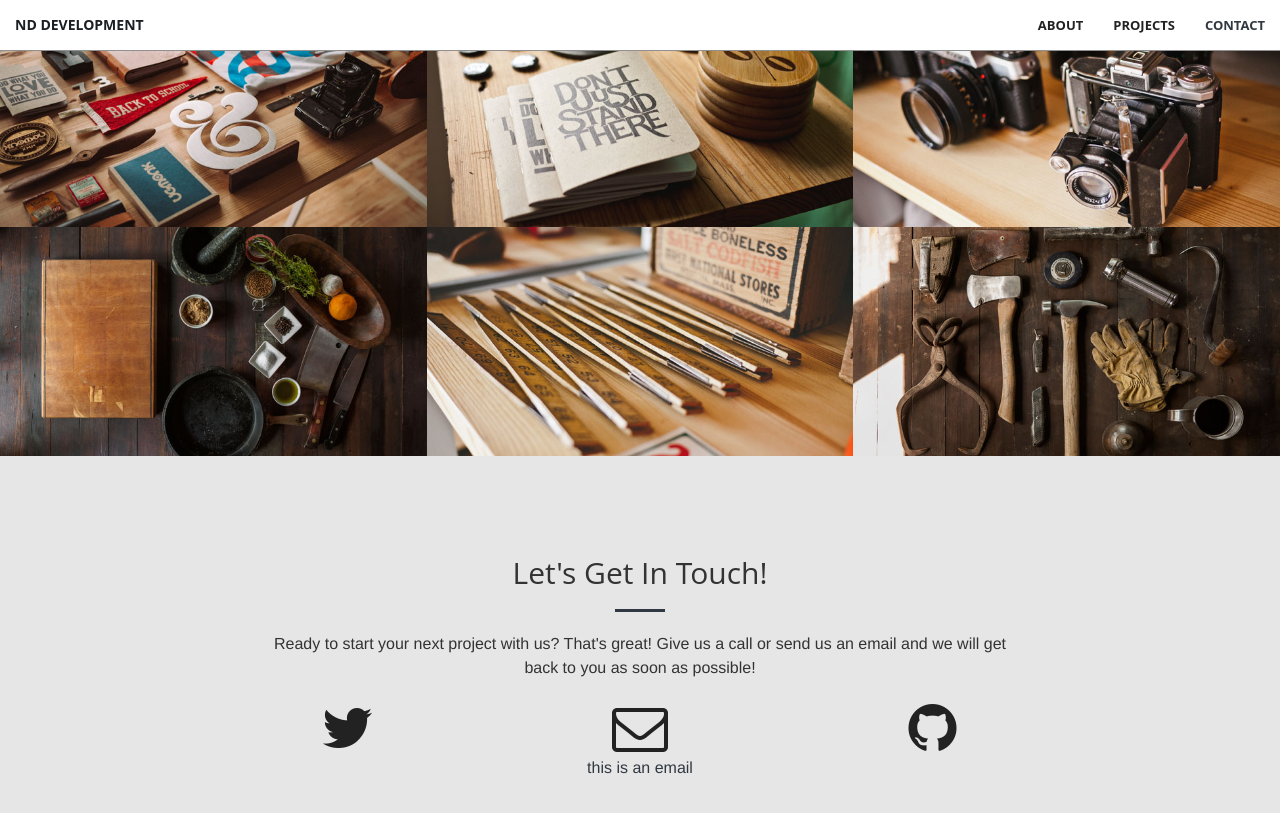
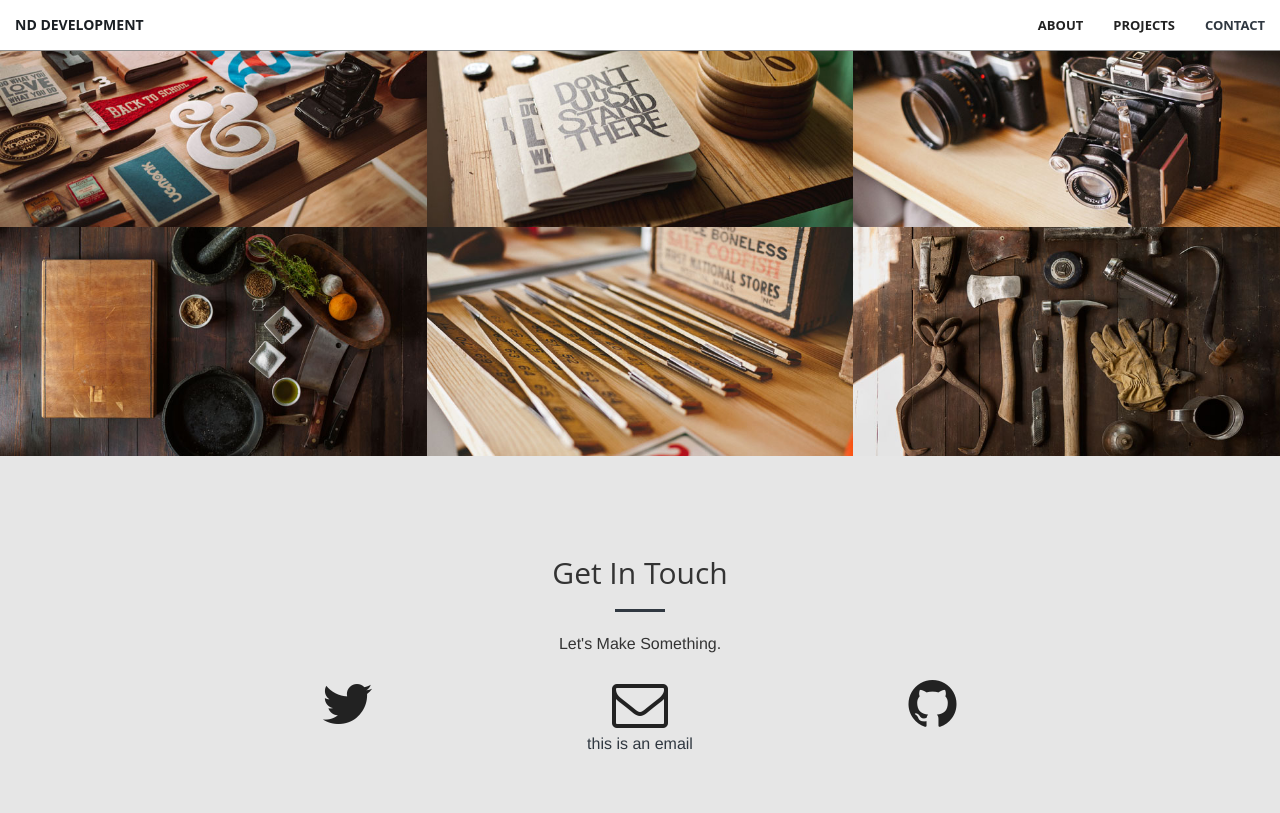
Before and after one commit to nickddev/nickddev.github.io, a Jekyll site: the page built from index.html, in a window 1280 px wide and 900 px high, scrolled down 903 px. Shown: the top 813 px of the window. Built offline with Jekyll 4.4.1, drawn with Linux system fonts in a browser that asks for light colours.

Commit message:
Update contact.html

```diff
--- a/_includes/contact.html
+++ b/_includes/contact.html
@@ -2,9 +2,9 @@
     <div class="container">
         <div class="row">
             <div class="col-lg-8 col-lg-offset-2 text-center">
-                <h2 class="section-heading">Let's Get In Touch!</h2>
+                <h2 class="section-heading">Get In Touch</h2>
                 <hr class="primary">
-                <p>Ready to start your next project with us? That's great! Give us a call or send us an email and we will get back to you as soon as possible!</p>
+                <p>Let's Make Something.</p>
             </div>
         <div class="col-lg-2 col-lg-offset-2 text-center">
             <a href="https://twitter.com/{{ site.twitter_username }}">
```
